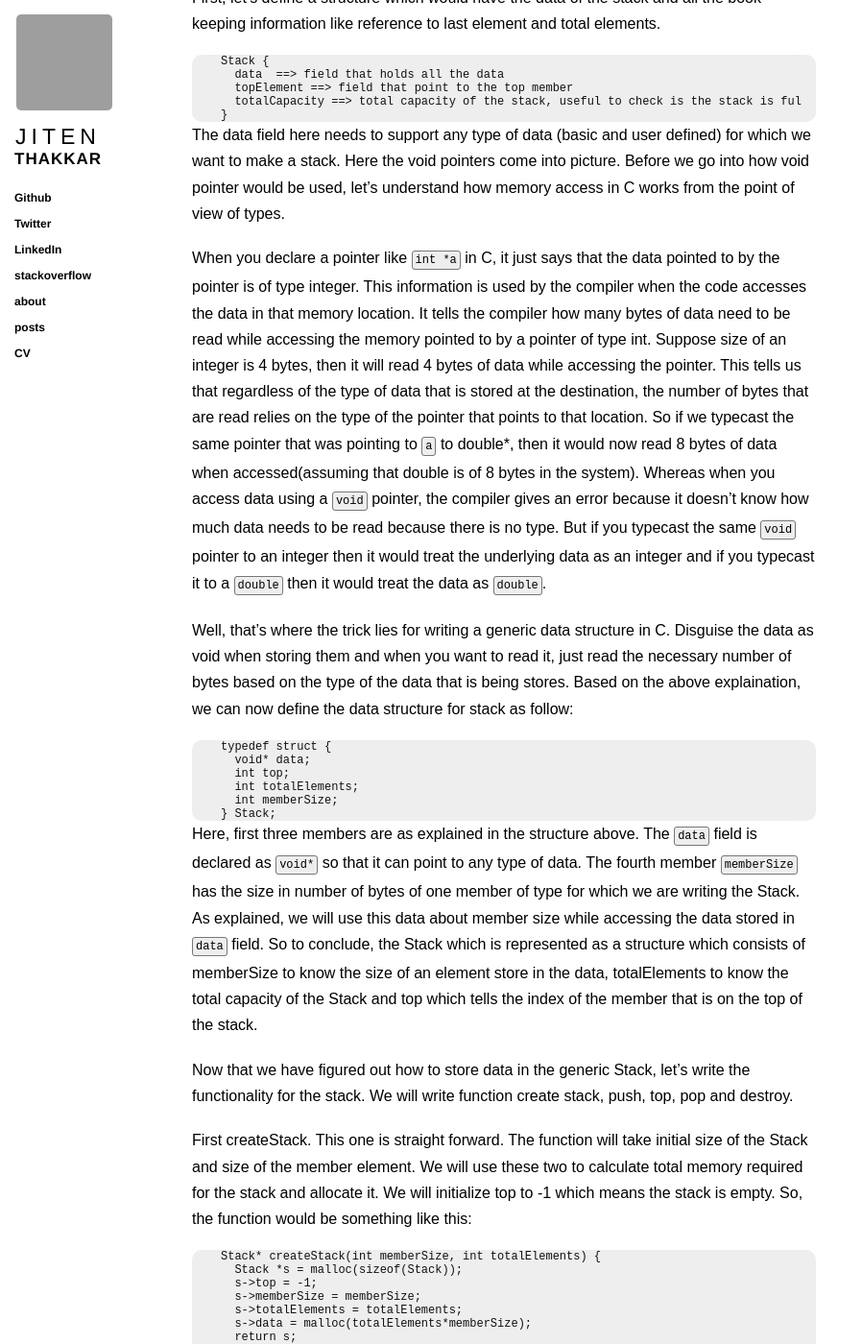
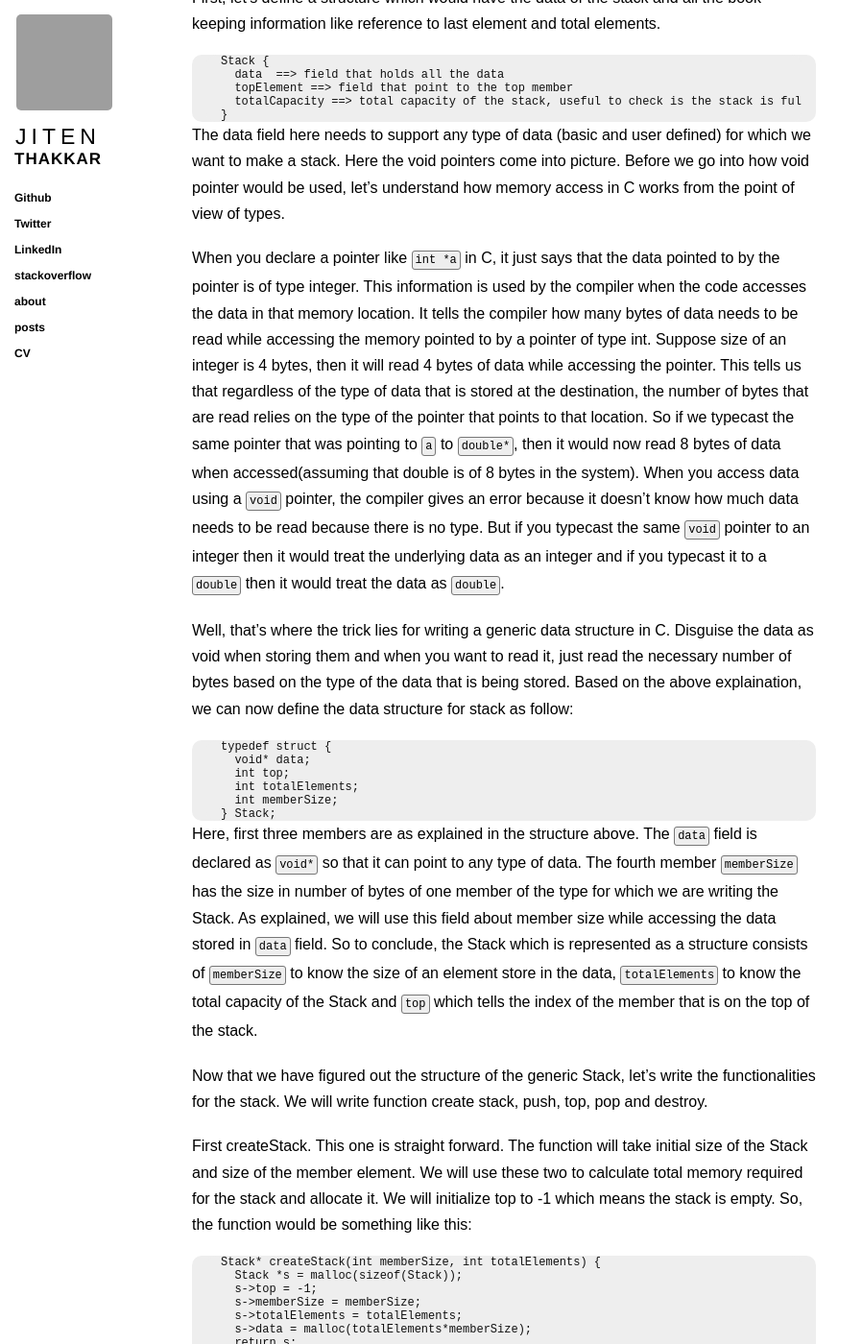
Before and after one commit to jiten-thakkar/jiten-thakkar.github.io, a Jekyll site: the page built from _posts/2017-03-10-writing-generic-stack-in-c.md, in a window 1280 px wide and 1400 px high, scrolled down 294 px. Shown: the whole window at 96% size, without its empty margins (0-898 px from the left). Built offline with Jekyll 4.4.1, drawn with Linux system fonts in a browser that asks for light colours; nearby versions of some CDN libraries; comment, search, counter and statistics services are not loaded; some of the changed text lies outside the part shown; grey boxes are pictures that could not be loaded.

Commit message:
Fixed some grammatical mistakes in the post

```diff
--- a/_posts/2017-03-10-writing-generic-stack-in-c.md
+++ b/_posts/2017-03-10-writing-generic-stack-in-c.md
@@ -26,9 +26,9 @@
 
 The data field here needs to support any type of data (basic and user defined) for which we want to make a stack. Here the void pointers come into picture. Before we go into how void pointer would be used, let’s understand how memory access in C works from the point of view of types.
 
-When you declare a pointer like `int *a` in C, it just says that the data pointed to by the pointer is of type integer. This information is used by the compiler when the code accesses the data in that memory location. It tells the compiler how many bytes of data need to be read while accessing the memory pointed to by a pointer of type int. Suppose size of an integer is 4 bytes, then it will read 4 bytes of data while accessing the pointer. This tells us that regardless of the type of data that is stored at the destination, the number of bytes that are read relies on the type of the pointer that points to that location. So if we typecast the same pointer that was pointing to `a` to double*, then it would now read 8 bytes of data when accessed(assuming that double is of 8 bytes in the system). Whereas when you access data using a `void` pointer, the compiler gives an error because it doesn’t know how much data needs to be read because there is no type. But if you typecast the same `void` pointer to an integer then it would treat the underlying data as an integer and if you typecast it to a `double` then it would treat the data as `double`.
+When you declare a pointer like `int *a` in C, it just says that the data pointed to by the pointer is of type integer. This information is used by the compiler when the code accesses the data in that memory location. It tells the compiler how many bytes of data needs to be read while accessing the memory pointed to by a pointer of type int. Suppose size of an integer is 4 bytes, then it will read 4 bytes of data while accessing the pointer. This tells us that regardless of the type of data that is stored at the destination, the number of bytes that are read relies on the type of the pointer that points to that location. So if we typecast the same pointer that was pointing to `a` to `double*`, then it would now read 8 bytes of data when accessed(assuming that double is of 8 bytes in the system). When  you access data using a `void` pointer, the compiler gives an error because it doesn’t know how much data needs to be read because there is no type. But if you typecast the same `void` pointer to an integer then it would treat the underlying data as an integer and if you typecast it to a `double` then it would treat the data as `double`.
 
-Well, that’s where the trick lies for writing a generic data structure in C. Disguise the data as void when storing them and when you want to read it, just read the necessary number of bytes based on the type of the data that is being stores. Based on the above explaination, we can now define the data structure for stack as follow:
+Well, that’s where the trick lies for writing a generic data structure in C. Disguise the data as void when storing them and when you want to read it, just read the necessary number of bytes based on the type of the data that is being stored. Based on the above explaination, we can now define the data structure for stack as follow:
 
     typedef struct {
       void* data;
@@ -37,9 +37,9 @@
       int memberSize;
     } Stack;
 
-Here, first three members are as explained in the structure above. The `data` field is declared as `void*` so that it can point to any type of data. The fourth member `memberSize` has the size in number of bytes of one member of type for which we are writing the Stack. As explained, we will use this data about member size while accessing the data stored in `data` field. So to conclude, the Stack which is represented as a structure which consists of memberSize to know the size of an element store in the data, totalElements to know the total capacity of the Stack and top which tells the index of the member that is on the top of the stack.
+Here, first three members are as explained in the structure above. The `data` field is declared as `void*` so that it can point to any type of data. The fourth member `memberSize` has the size in number of bytes of one member of the type for which we are writing the Stack. As explained, we will use this field about member size while accessing the data stored in `data` field. So to conclude, the Stack which is represented as a structure consists of `memberSize` to know the size of an element store in the data, `totalElements` to know the total capacity of the Stack and `top` which tells the index of the member that is on the top of the stack.
 
-Now that we have figured out how to store data in the generic Stack, let’s write the functionality for the stack. We will write function create stack, push, top, pop and destroy.
+Now that we have figured out the structure of the generic Stack, let’s write the functionalities for the stack. We will write function create stack, push, top, pop and destroy.
 
 First createStack. This one is straight forward. The function will take initial size of the Stack and size of the member element. We will use these two to calculate total memory required for the stack and allocate it. We will initialize top to -1 which means the stack is empty. So, the function would be something like this:
 
@@ -52,11 +52,11 @@
       return s;
     }
 
-We are allocating total of `totalElements*memberSize` bytes of data for the stack using [malloc](http://www.cplusplus.com/reference/cstdlib/malloc/){:target="_blank"} function. This would mean, if we are creating a stack for type `int` of size 10, then assuming the size of `int` is 4 bytes, we will allocate 40 bytes of data for the stack. You can think of field `data` as an array of 40 1 byte elements. Now, depending on how we access this data would define how to treat these 40 bytes. If we typecast the `data` field to `int*` then the compiler would treat it as an array of 10 integers. So if we don something like `int* x = &(int*)s->data[1]` then pointer `x` would point to the 5th byte of the data array(since arrays in C start with index 0 so accessing `[1]` would means accessing second element). Whereas if we type cast it to `char*` (and assuming size of `char` is 1 byte), the compiler would treat it as an array of 40 elements. And `char* x = &(char*)s->data[1]` would point to second byte of the data array. It’s a game of pointer arithmetics. Pretty fucked up huh! They don’t call C type unsafe for no reason.
+We are allocating total of `totalElements*memberSize` bytes of data for the stack using [malloc](http://www.cplusplus.com/reference/cstdlib/malloc/){:target="_blank"} function. This means if we are creating a stack  of size 10 for type `int`, then assuming the size of `int` is 4 bytes, we will allocate 40 bytes of data for the stack. You can think of field `data` as an array of 40 elements of one byte each. Now, depending on how we access this data would define how to treat these 40 bytes. If we typecast the `data` field to `int*` then the compiler would treat it as an array of 10 integers. So if we do something like `int* x = &(int*)s->data[1]` then pointer `x` would point to the 5th byte of the data array(since arrays in C start with index 0 so accessing `[1]`  means accessing second element). Whereas if we type cast it to `char*` (and assuming size of `char` is 1 byte), the compiler would treat it as an array of 40 elements. And `char* x = &(char*)s->data[1]` would point to second byte of the data array. It’s just a game of pointer arithmetics. Pretty fucked up huh! They don’t call C type unsafe for no reason.
 
 Next, stackPush: this is important one. Here we will use all the pointer magic to save data being pushed to the stack. Let’s walk through the code below:
 
-    int stackPush(Stack *s,  void *data) {
+    int stackPush(Stack *s,  void *element) {
       //check is the stack is full
       if (s->top == s->totalElements - 1) {
         //if full, return 1 which would signal that the operation failed
@@ -65,13 +65,13 @@
       s->top++;
       //calculate starting location for the new element
       void* target = (char*)s->data+(s->top*s->memberSize);
-      memcpy(target, data, s->memberSize);
+      memcpy(target, element, s->memberSize);
       return 0;
     }
 
-Here, the `data` parameter contains the data that needs to be pushed to the stack. First we check if the stack if full. If it’s full then we just return 1 which would tell the caller that the call to push failed. (Later we will fix this by dynamically expanding the capacity of the stack). Now, we need to copy the data in the `data` parameter to the data array of the Stack. For that we calculate the start index of the next member by first typecasting it to `char*` and then adding total bytes taken by members already in the stack. By typecasting `data` to `char*`, we are treating the data as an array of elements of size 1. This way the arithmetic to calculate target index using `memberSize` works out well. Lastly we copy `memberSize` bytes of the data into the `data` array using [memcpy](http://www.cplusplus.com/reference/cstring/memcpy){:target="_blank"}.
+Here, the `data` parameter contains the data that needs to be pushed to the stack. First we check if the stack if full. If it’s full then we just return 1 which would tell the caller that the call to push failed. (Later we will fix this by dynamically expanding the capacity of the stack). Now, we need to copy the data in the `element` parameter to the array in the Stack. For that we calculate the start index of the next member by first typecasting it to `char*` and then adding total bytes taken by members already in the stack. By typecasting `data` to `char*`, we are treating the data as an array of elements of size 1. This way the arithmetic to calculate target index using `memberSize` works out well. Lastly we copy `memberSize` bytes of the data into the `data` array using [memcpy](http://www.cplusplus.com/reference/cstring/memcpy){:target="_blank"}.
 
-We are returning 1 whenever the stack becomes full. If you have used a generic container library like Stack in any other language, you would have noticed that you don’t have to worry about the capacity of the container. So, what if we just expand the capacity of the stack dynamically when we run out of memory? That would be cool. And doing that is also very easy thanks to [realloc](http://www.cplusplus.com/reference/cstdlib/realloc/){:target="_blank"}. This function takes pointer to the memory that was allocated dynamically and new size and expands the size of the memory. Under the hood, it calls `malloc` to allocate memory of new size and calls [memcpy](http://www.cplusplus.com/reference/cstring/memcpy){:target="_blank"} to copy data from old location to the new location and returns the pointer to the new location (hey, may be you can write your own very simple `realloc`). Let’s write function expandStack:
+We are returning 1 whenever the stack becomes full. If you have used a generic container library like Stack in any other language, you would have noticed that you don’t have to worry about the capacity of the container. So, what if we just expand the capacity of the stack dynamically when we run out of memory? That would be cool. And doing that is also very easy thanks to [realloc](http://www.cplusplus.com/reference/cstdlib/realloc/){:target="_blank"}. This function takes pointer to the memory that was allocated dynamically and new size and expands the size of the allocated memory. Under the hood, it calls `malloc` to allocate memory of new size and calls [memcpy](http://www.cplusplus.com/reference/cstring/memcpy){:target="_blank"} to copy data from old location to the new location and returns the pointer to the new location (hey, may be you can write your own very simple `realloc`). Let’s write function expandStack:
 
     int expandStack(Stack* s) {
       //double total capacity of the stack
```
Also changed, not shown: other parts of _posts/2017-03-10-writing-generic-stack-in-c.md (+3 -3 lines).
